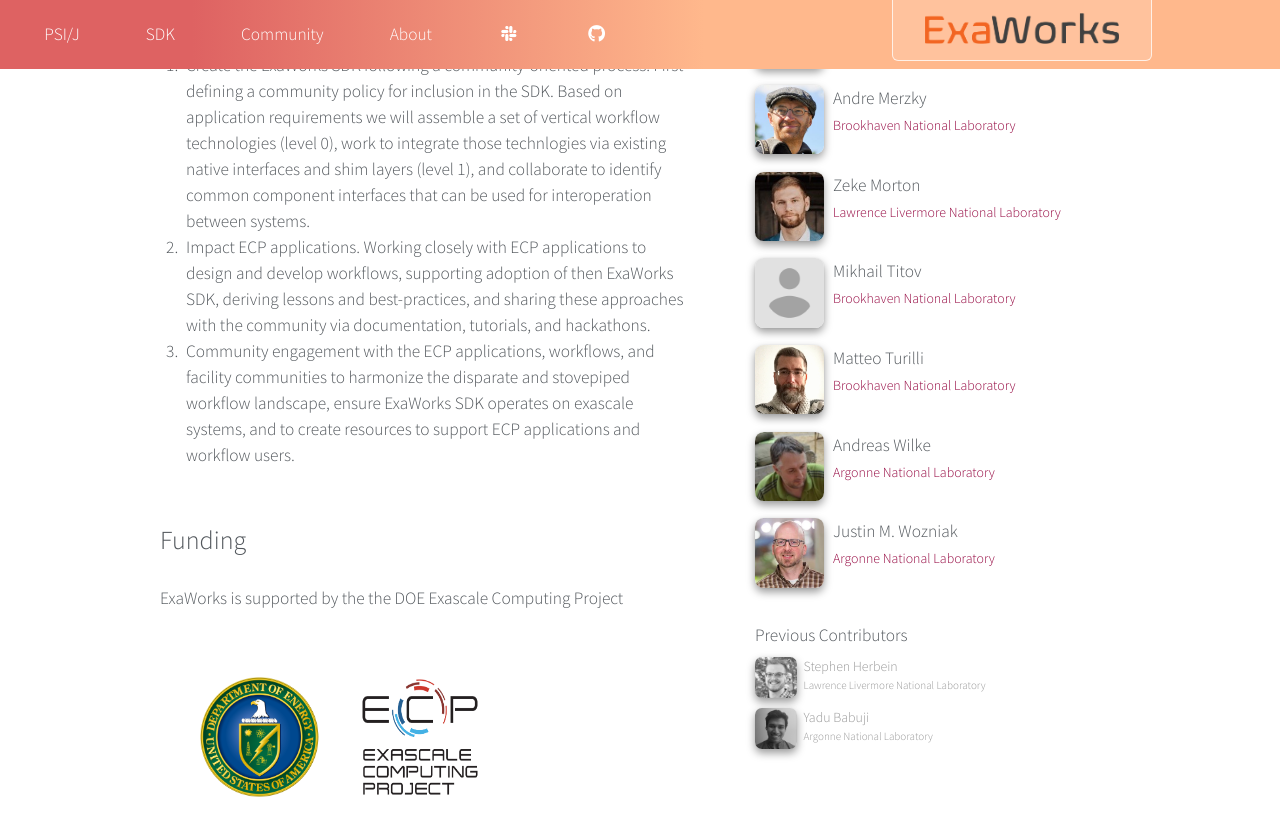
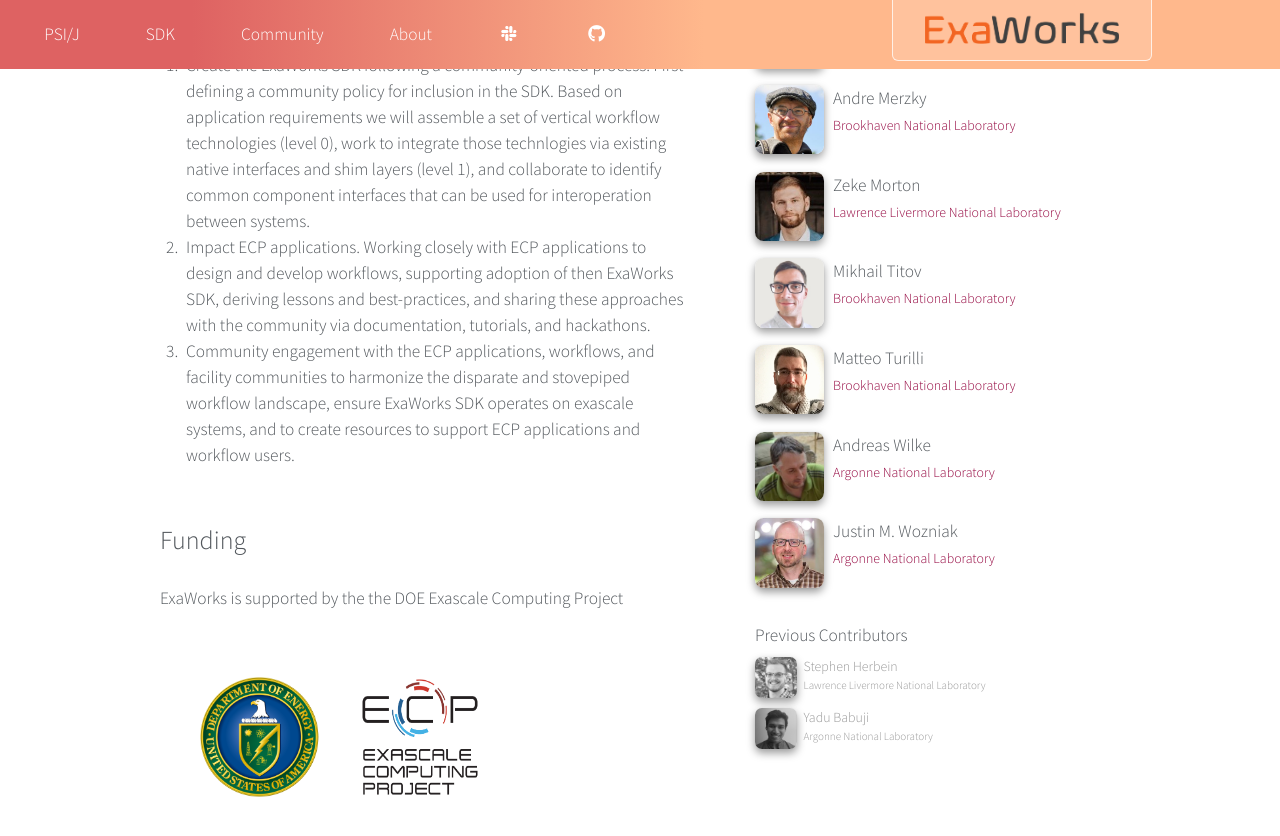
Before and after one commit to ExaWorks/exaworks.github.io, a Jekyll site: the page built from about.html, in a window 1280 px wide and 900 px high, scrolled down 958 px. Shown: the top 836 px of the window. Built offline with Jekyll 4.4.1, drawn with Linux system fonts in a browser that asks for light colours; nearby versions of some CDN libraries; library files that are not in the unit come from our copies.

Commit message:
added pic for M.Titov

```diff
--- a/_data/people.yml
+++ b/_data/people.yml
@@ -64,7 +64,7 @@
   active: true
 
 - name: Mikhail Titov
-  image: person.png
+  image: mtitov.jpg
   institution: Brookhaven National Laboratory
   active: true
 
```
Also changed, not shown: images/people/mtitov.jpg (added).
